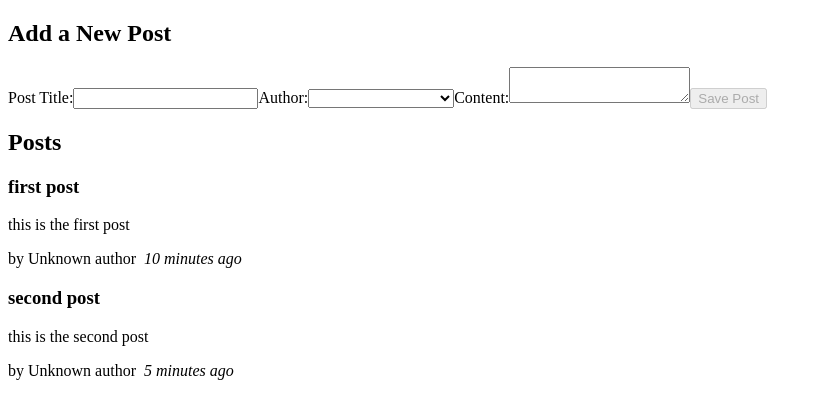
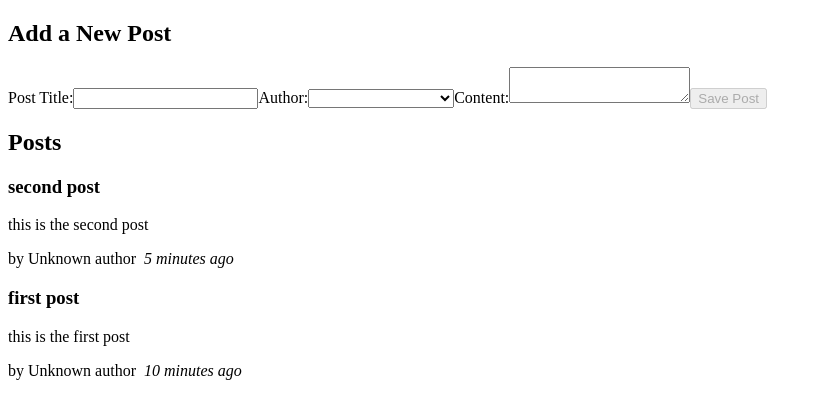
Before and after one commit to TBdilum/BulletIn-app, a React (Create React App) app: page / in a window 1280 px wide. Shown: the top 418 px of the page, without its empty margins (0-822 px from the left). Built offline with nearby package versions, Linux system fonts and the light colour scheme.

Commit message:
feat: :art: Recent post on top
made the most recent post appear on top.

```diff
--- a/src/features/posts/PostList.js
+++ b/src/features/posts/PostList.js
@@ -7,7 +7,9 @@
 function PostList() {
     const posts = useSelector(selectAllPosts);
 
-    const renderedPosts = posts.map(post => (
+    const orderedPosts = posts.slice().sort((a,b) => b.date.localeCompare(a.date));
+
+    const renderedPosts = orderedPosts.map(post => (
         <article key={post.id}>
             <h3>{post.title}</h3>
             <p>{post.content.substring(0,100)}</p>
```
